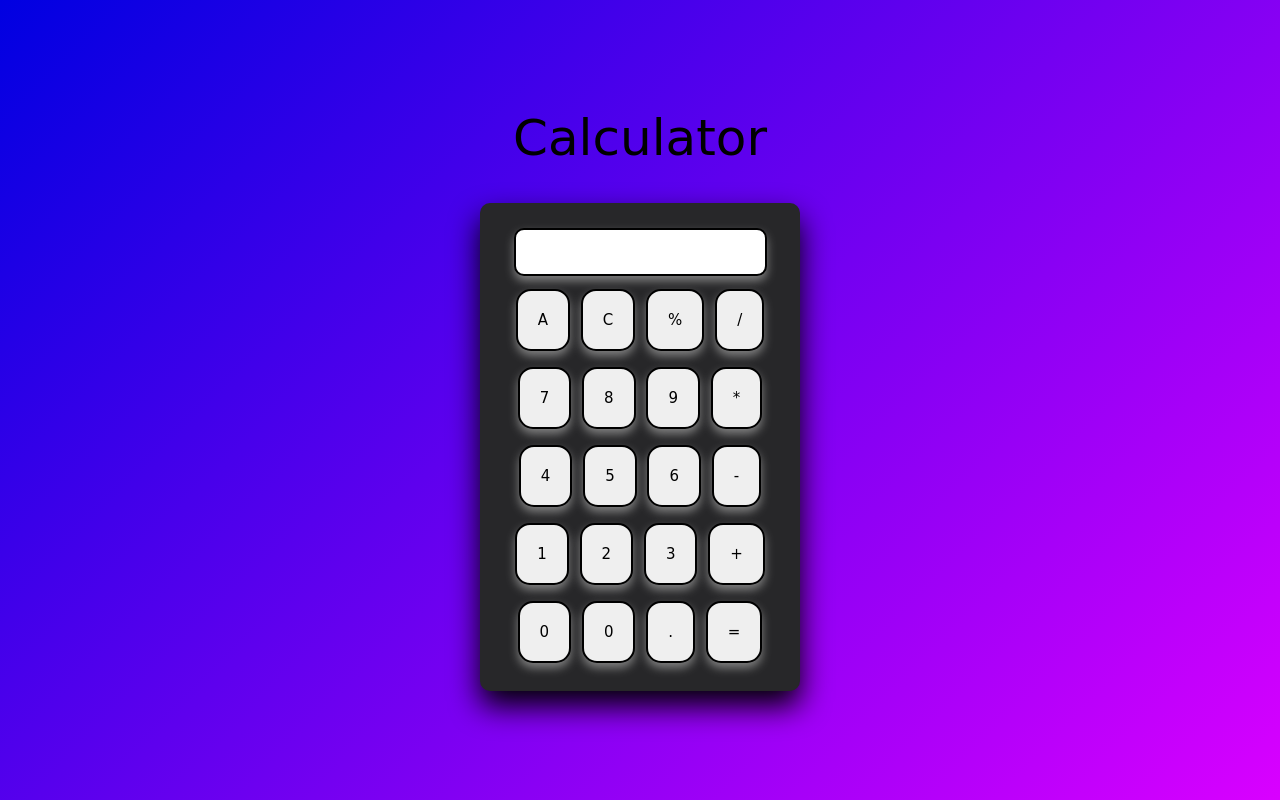
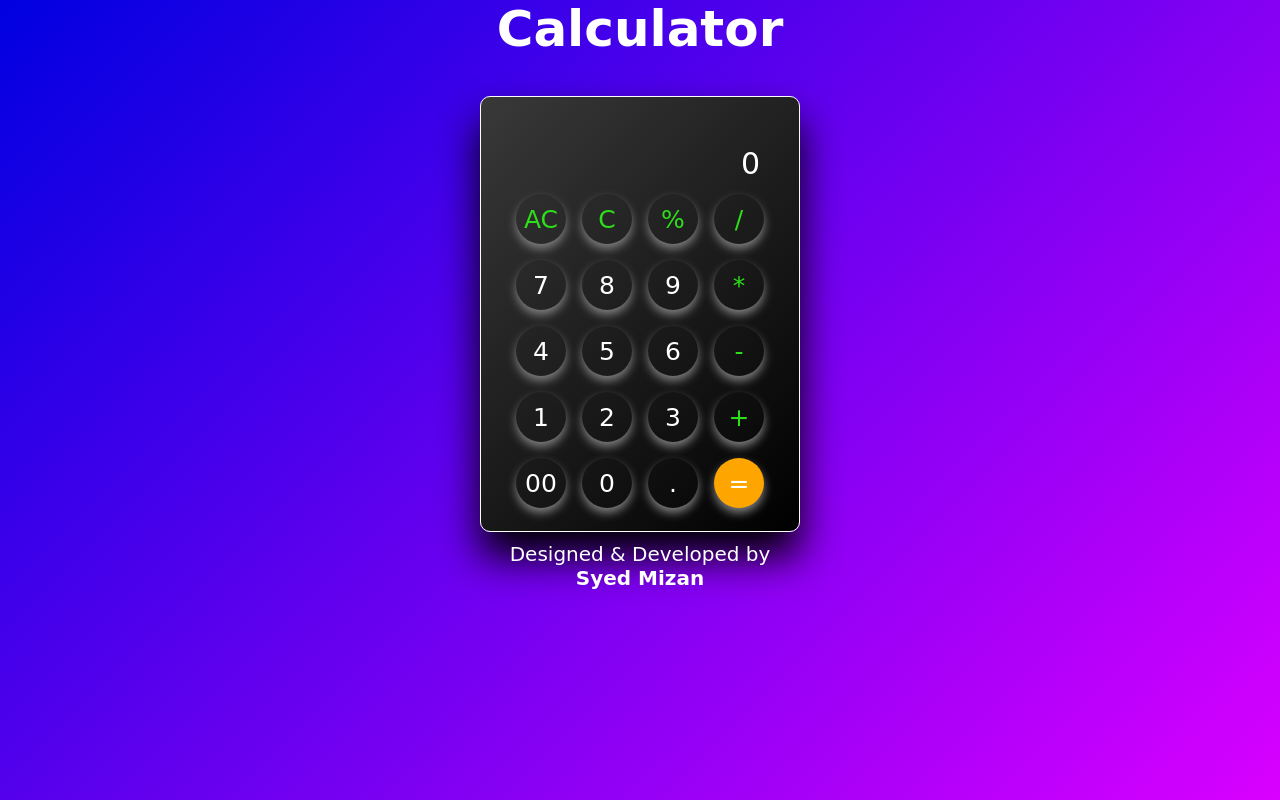
Before and after one commit to SyedMdMizan/calculator, a plain HTML site: page index.html in a window 1280 px wide. Drawn offline with Linux system fonts and the light colour scheme; a web font is replaced by a local one.

Commit message:
completed

```diff
--- a/index.html
+++ b/index.html
@@ -1,50 +1,45 @@
 <!DOCTYPE html>
 <html lang="en">
   <head>
-    <meta charset="UTF-8">
-    <meta name="viewport" content="width=device-width, initial-scale=1.0">
-    <link rel="stylesheet" href="style.css">
-    <title>Document</title>
+    <meta charset="UTF-8" />
+    <meta name="viewport" content="width=device-width, initial-scale=1.0" />
+    <link rel="stylesheet" href="style.css" />
+    <title>Calculator | Calculate ME!</title>
   </head>
   <body>
-    <p class="text-center">Calculator</p><br/><br/>
+    <p class="head">Calculator</p>
+    <br /><br />
     <div class="container bg-black">
       <div class="row">
-            <input type="text" class="input">
+        <input type="text" class="inputvalue" id="inputvalue" />
       </div>
       <div class="row">
-            <button class="button">A</button>
-            <button class="button">C</button>
-            <button class="button">%</button>
-            <button class="button">/</button>
+        <input type="text" class="input" id="input" placeholder="0" />
       </div>
-        <div class="row">
+      <div class="gridcontainer">
+        <button class="button operator">AC</button>
+        <button class="button operator">C</button>
+        <button class="button operator">%</button>
+        <button class="button operator">/</button>
         <button class="button">7</button>
         <button class="button">8</button>
         <button class="button">9</button>
-            <button class="button">*</button>
-        </div>
-        <div class="row">
+        <button class="button operator">*</button>
         <button class="button">4</button>
         <button class="button">5</button>
         <button class="button">6</button>
-            <button class="button">-</button>
-        </div>
-        <div class="row">
+        <button class="button operator">-</button>
         <button class="button">1</button>
         <button class="button">2</button>
         <button class="button">3</button>
-            <button class="button">+</button>
-        </div>
-        <div class="row">
-            <button class="button">0</button>
+        <button class="button operator">+</button>
+        <button class="button">00</button>
         <button class="button">0</button>
         <button class="button">.</button>
-            <button class="button">=</button>
+        <button class="button equalbtn">=</button>
       </div>
     </div>
-
-
+    <p class="footer">Designed & Developed by<br/> <b><a href="https://www.linkedin.com/in/syed-mohammad-mizan/" target="_blank">Syed Mizan</a></b></p>
     <script src="./script.js"></script>
   </body>
 </html>
--- a/script.js
+++ b/script.js
@@ -1,27 +1,27 @@
+let input = document.getElementById("input");
+let inputbox = document.getElementById("inputvalue");
+let buttons = document.querySelectorAll(".button");
 let string = "";
-
-let buttons = document.querySelectorAll('.button');
-Array.from(buttons).forEach((button)=>{
-    button.addEventListener('click', (e)=>{
-        if(e.target.innerHTML == '='){
-            string =  eval(string);
-            document.querySelector('input').value = string;
-
-        }
-        if(e.target.innerHTML == 'A'){
-            string =  "";
-            document.querySelector('input').value = string;
-
-        }
-        if(e.target.innerHTML == 'C'){
-            string =  string.substring(0,string.length-1);
-            document.querySelector('input').value = string;
-
-        }
-        else{
-            console.log(e.target);
-            string = string + e.target.innerHTML;
-            document.querySelector('input').value = string;
-        }
-    })
-})
+let ans = "";
+let arr = Array.from(buttons);
+arr.forEach((button) => {
+  button.addEventListener("click", (e) => {
+    if (e.target.innerHTML == "=") {
+      ans = eval(string);
+      input.value = ans;
+      inputbox.value = string;
+      string = ans;
+    } else if (e.target.innerHTML == "AC") {
+      string = "";
+      input.value = string;
+      inputbox.value = string;
+    } else if (e.target.innerHTML == "C") {
+      string = string.substring(0, string.length - 1);
+      input.value = string;
+    } else {
+      console.log(e.target);
+      string += e.target.innerHTML;
+      input.value = string;
+    }
+  });
+});
--- a/style.css
+++ b/style.css
@@ -1,54 +1,110 @@
-@import url('https://fonts.googleapis.com/css2?family=Lato&family=Phudu:wght@700&display=swap');
-*{
+@import url("https://fonts.googleapis.com/css2?family=Lato&family=Phudu:wght@500&display=swap");
+* {
   margin: 0px;
   padding: 0px;
   box-sizing: border-box;
-    font-family: 'Lato', sans-serif;
-font-family: 'Phudu', cursive;
-font-size: 15px;
+  font-family: "Lato", sans-serif;
+  font-family: "Phudu", cursive;
 }
-body{
+body {
+  display: flex;
+  flex-direction: column;
+  /* justify-content: center; */
+  align-items: center;
+  height: 100vh;
+  /* justify-content: space-between; */
+  background-image: linear-gradient(135deg, rgb(0, 0, 225), rgb(217, 0, 255));
+}
+.footer{
+    font-size: 20px !important;
+    padding-top: 10px;
+    color: #ffffff;
+    text-align: center;
+}
+.footer a{
+    text-decoration: none;
+    color: #ffffff;
+}
+.footer a:visited{
+    color: #ffffff;
+    text-decoration: none;
+}
+.container {
   display: flex;
   flex-direction: column;
   justify-content: center;
   align-items: center;
-    height: 100vh;
-    background-image: linear-gradient(135deg, rgb(0,0,225), rgb(217, 0, 255));
+  padding: 20px 0;
+  border: 1px solid #ffffff;
 }
-.container{
-    display: flex;
-    flex-direction: column;
-    justify-content: center;
-    align-items: center;
-    padding: 20px 10px;
-    /* width: 100vw; */
+.gridcontainer {
+  display: grid;
+  grid-template-columns: auto auto auto AUTO;
+  gap: 10px;
 }
-.row{
-    margin: 5px 0;
-}
-.text-center{
+.head {
+    font-weight: 700;
   text-align: center;
   font-size: 50px;
+  color: #ffffff;
 }
-.bg-black{
-    background-color: rgb(39, 39, 41);
+.bg-black {
+  background-image: linear-gradient(315deg, rgb(0, 0, 0), rgb(57, 57, 58));
   width: 320px;
   border-radius: 10px;
-    box-shadow: 0px 15px 30px;
+  box-shadow: 0px 25px 40px;
 }
-.button{
-    border-radius: 15px;
-    padding: 20px;
+.button {
+  border-radius: 50%;
   margin: 3px;
-    border: 2px solid black;
+  width: 50px;
+  height: 50px;
+  border: none;
   box-shadow: 0px 5px 10px grey;
   cursor: pointer;
+  font-size: 25px;
+  background: transparent;
+  color: #ffffff;
 }
-.input{
-    padding: 10px 0px;
-    /* margin: 0 10px; */
-    border: 2px solid black;
-    border-radius: 10px;
-    box-shadow: 0px 5px 10px grey;
-    font-size: 20px;
+.input {
+  padding: 10px 5px;
+  width: 250px;
+  border: none;
+  color: #ffffff;
+  font-size: 30px;
+  text-align: right;
+  background: transparent;
 }
+.input::placeholder {
+  color: #ffffff;
+}
+.equalbtn {
+  background-color: orange;
+}
+.operator {
+  color: rgb(46, 222, 26);
+}
+.button:hover {
+  background-color: #ffffff;
+  color: black;
+}
+.operator:hover {
+  background-color: rgb(46, 222, 26);
+  color: black;
+}
+.equalbtn:hover {
+  background-color: rgb(255, 150, 0);
+  color: black;
+}
+.inputvalue {
+  text-align: right;
+  width: 250px;
+  padding: 0 5px;
+  border: none;
+  background: transparent;
+  color: #ffffff;
+  font-size: 15px;
+}
+.input:focus {
+  outline: 0;
+}
```
Lines whose indentation alone changed are shown as unchanged.
